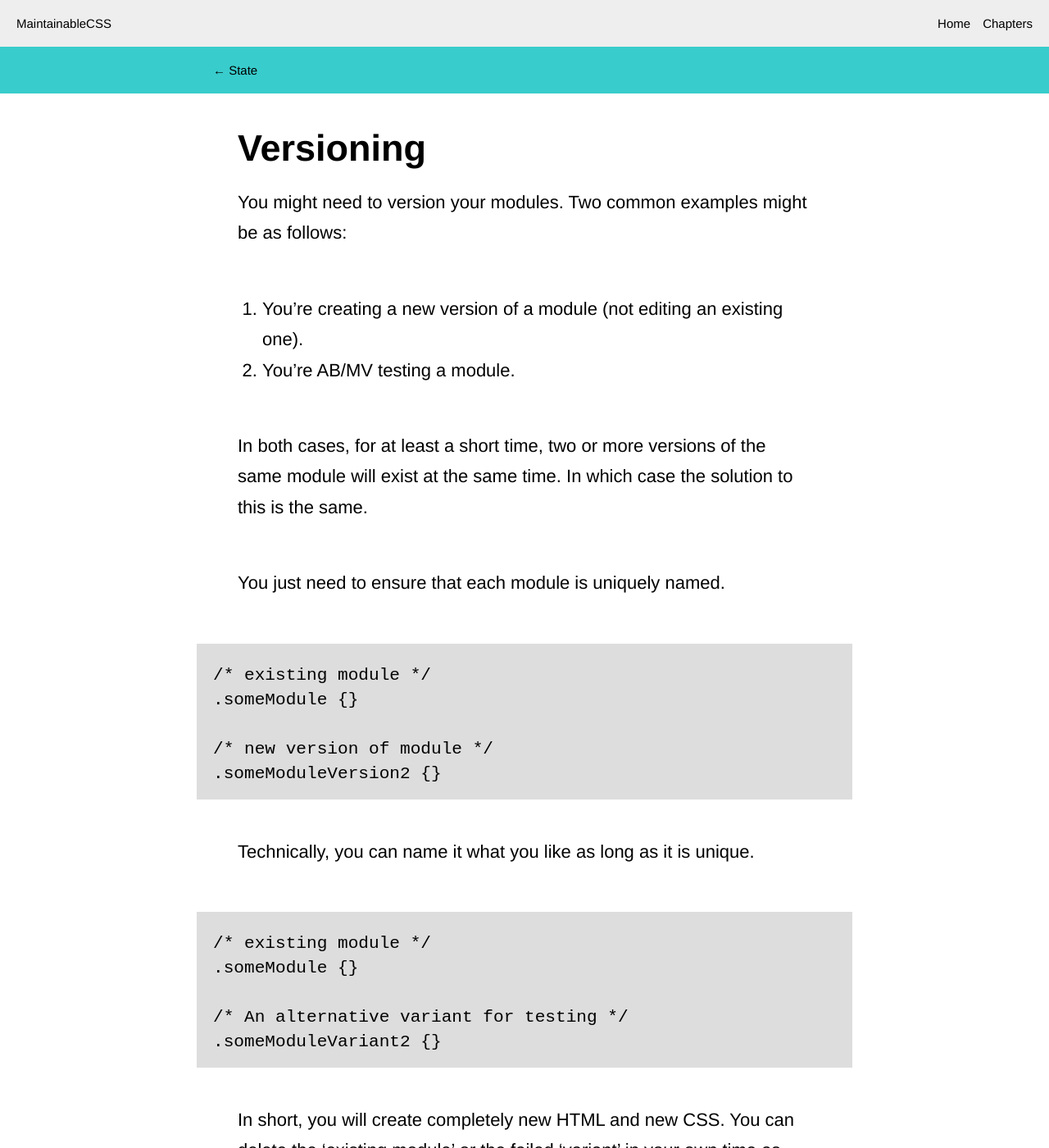
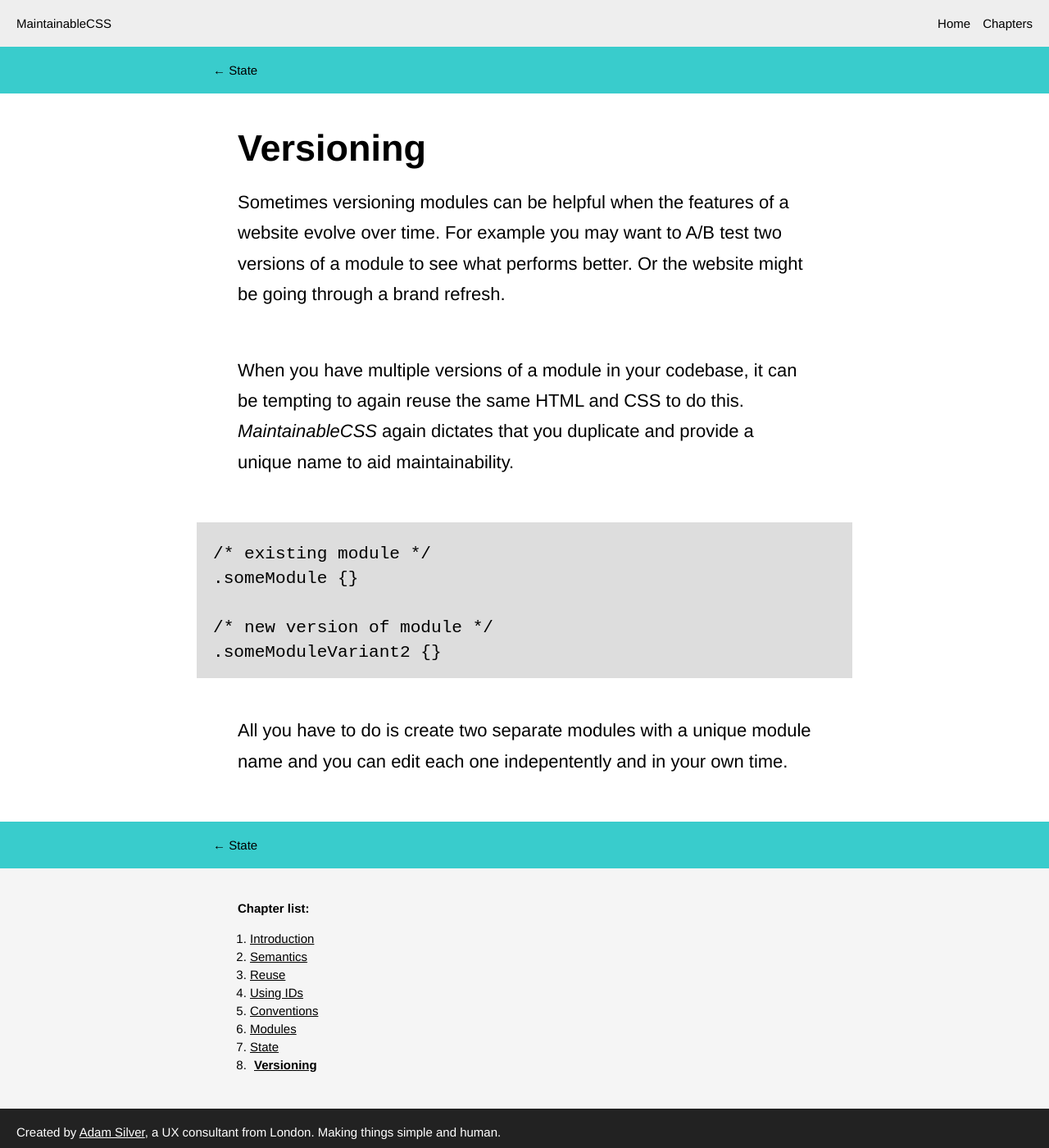
Before and after one commit to adamsilver/maintainablecss.com-jekyll, a Jekyll site: the page built from _chapters/08-versioning.md, in a window 1280 px wide and 1400 px high. Shown: the whole window at 82% size. Built offline with Jekyll 4.4.1, drawn with Linux system fonts in a browser that asks for light colours; some of the changed text lies outside the part shown.

```diff
--- a/_chapters/08-versioning.md
+++ b/_chapters/08-versioning.md
@@ -5,27 +5,14 @@ section: Extras
 permalink: /chapters/versioning/
 ---
 
-You might need to version your modules. Two common examples might be as follows:
+Sometimes versioning modules can be helpful when the features of a website evolve over time. For example you may want to A/B test two versions of a module to see what performs better. Or the website might be going through a brand refresh.
 
-1. You're creating a new version of a module (not editing an existing one).
-2. You're AB/MV testing a module.
-
-In both cases, for at least a short time, two or more versions of the same module will exist at the same time. In which case the solution to this is the same.
-
-You just need to ensure that each module is uniquely named.
+When you have multiple versions of a module in your codebase, it can be tempting to again reuse the same HTML and CSS to do this. *MaintainableCSS* again dictates that you duplicate and provide a unique name to aid maintainability.
 
 	/* existing module */
 	.someModule {}
 
 	/* new version of module */
-	.someModuleVersion2 {}
-
-Technically, you can name it what you like as long as it is unique.
-
-	/* existing module */
-	.someModule {}
-
-	/* An alternative variant for testing */
 	.someModuleVariant2 {}
 
-In short, you will create completely new HTML and new CSS. You can delete the 'existing module' or the failed 'variant' in your own time as necessary.
+All you have to do is create two separate modules with a unique module name and you can edit each one indepentently and in your own time.
```
